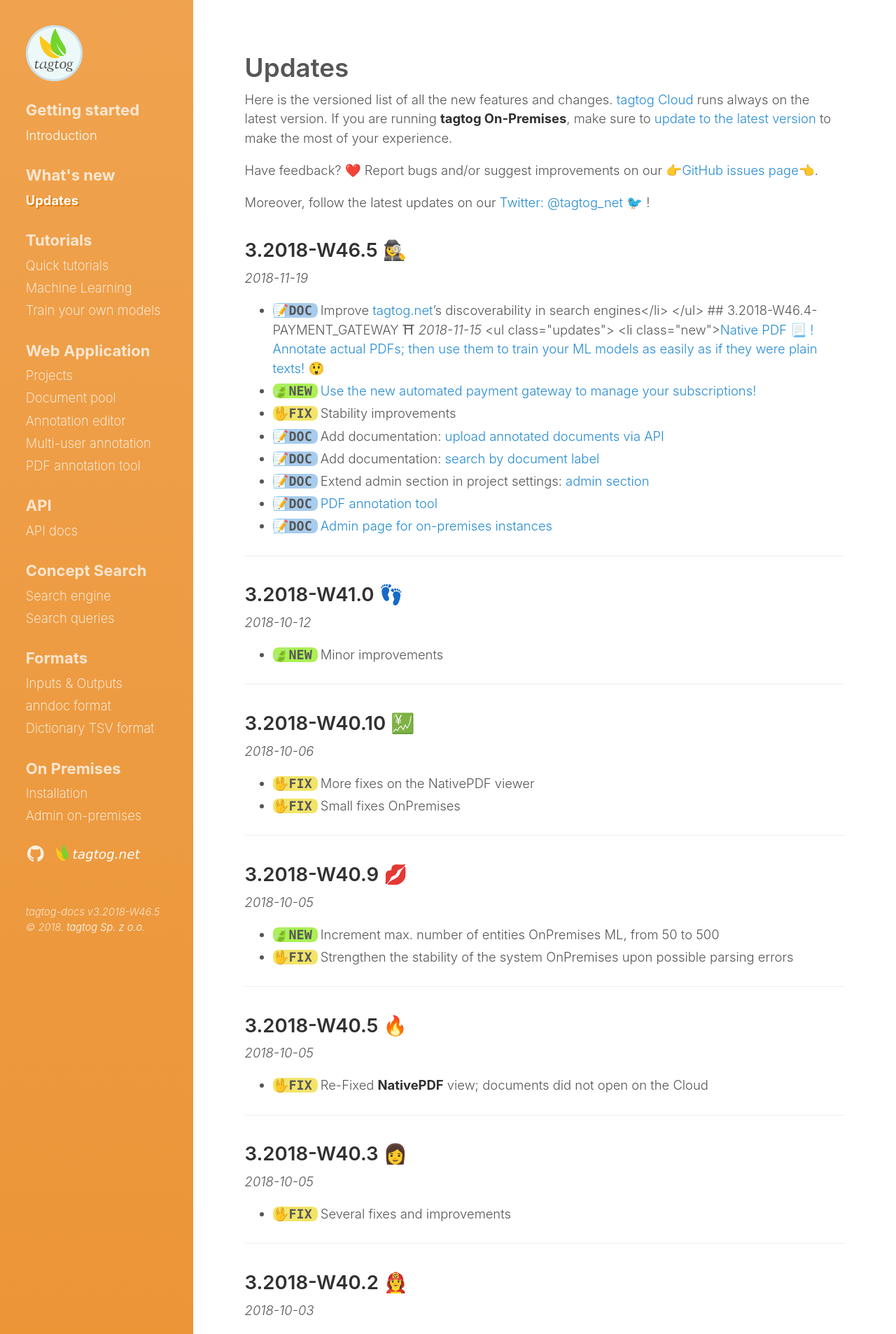
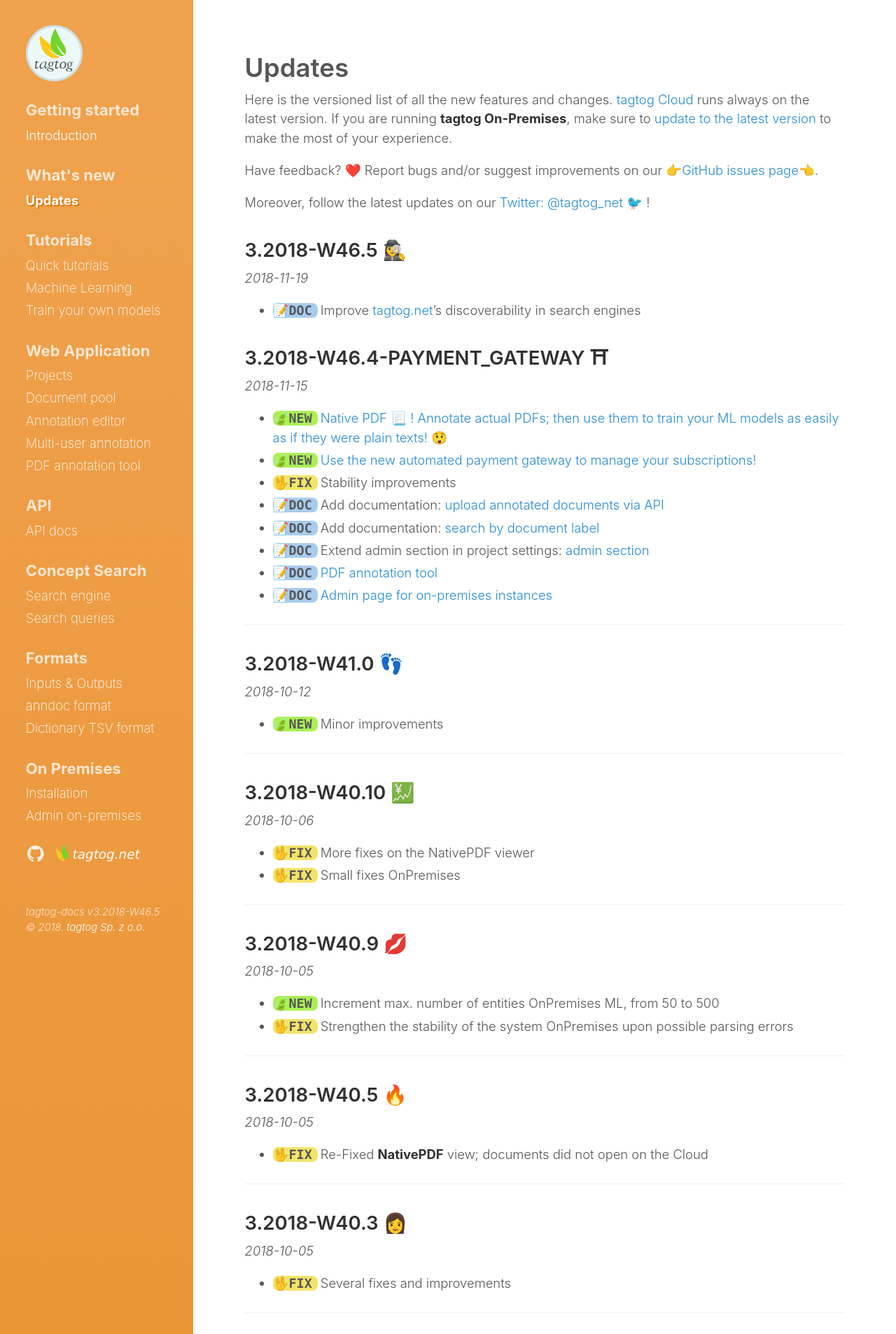
Before and after one commit to tagtogorg/tagtog-doc, a Jekyll site: the page built from updates.md, in a window 1280 px wide. Shown: the top 1906 px of the page at 70% size. Built offline with Jekyll 4.4.1, drawn with Linux system fonts in a browser that asks for light colours; nearby versions of some CDN libraries; emoji names are drawn with the system emoji font; part of the change alters nothing that is shown.

Commit message:
#bugfix close span

```diff
--- a/updates.md
+++ b/updates.md
@@ -16,7 +16,7 @@ Moreover, follow the latest updates on our [Twitter: @tagtog_net 🐦](https://t
 _2018-11-19_
 
 <ul class="updates">
-  <li class="doc"><span markdown="1">Improve [tagtog.net](http://tagtog.net "The Text Annotation Tool")'s discoverability in search engines</li>
+  <li class="doc"><span markdown="1">Improve [tagtog.net](http://tagtog.net "The Text Annotation Tool")'s discoverability in search engines</span></li>
 </ul>
 
 
```
